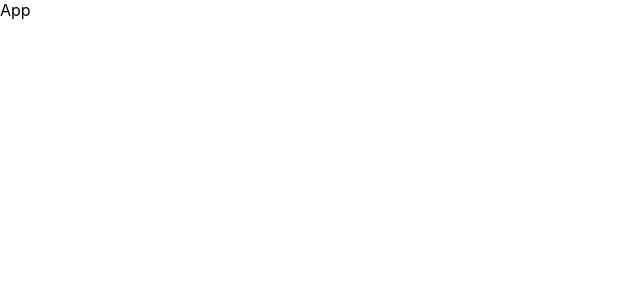
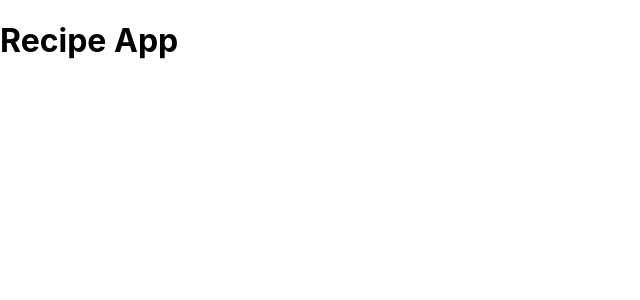
Before and after one commit to mateuszlubianka1993/recipe-app-react, a React (Create React App) app: page / in a window 1280 px wide. Shown: the top 300 px of the page, without its empty margins (0-640 px from the left). Built offline with nearby package versions, Linux system fonts and the light colour scheme.

Commit message:
add Header component

```diff
--- a/src/components/App.js
+++ b/src/components/App.js
@@ -1,11 +1,12 @@
 import React from 'react';
+import Header from './Header';
 
 class App extends React.Component {
 
   render() {
     return(
       <div>
-        App
+        <Header />
       </div>
     );
   };
--- /dev/null
+++ b/src/components/Header.js
@@ -0,0 +1,11 @@
+import React from 'react';
+
+const Header = () => {
+    return (
+        <div className="header-container">
+            <h1 className="header-txt">Recipe App</h1>
+        </div>
+    );
+};
+
+export default Header;
```
